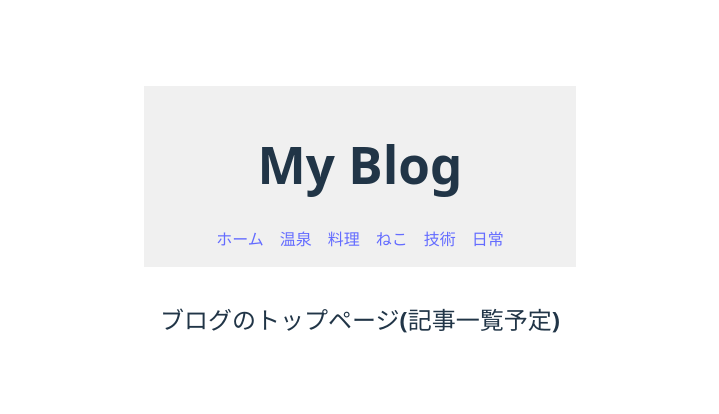
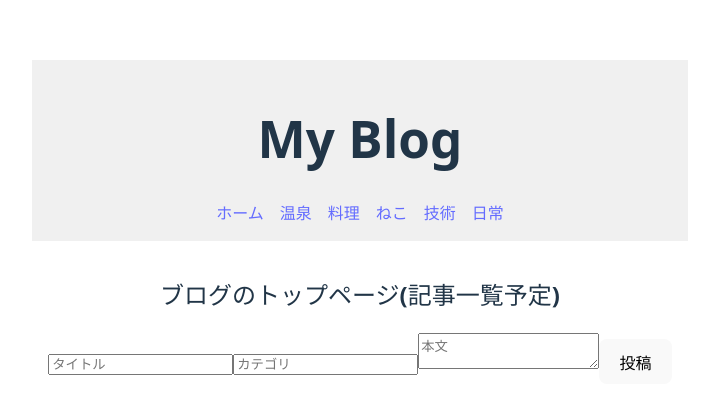
Before and after one commit to sakanataro0113/vite-project, a React (Vite) app: page / in a window 1280 px wide. Shown: the part 170-584 px from the top of the page, without its empty margins (280-999 px from the left). Built offline with nearby package versions, Linux system fonts and the light colour scheme.

Commit message:
PostFormを表示

```diff
--- a/src/App.tsx
+++ b/src/App.tsx
@@ -1,5 +1,6 @@
 import {Routes,Route,Link} from 'react-router-dom'
 import TitleCard from './category/title_card.tsx';
+import PostForm from './components/PostForm.tsx';
 
 function Home(){
   return <h2>ブログのトップページ(記事一覧予定)</h2>
@@ -33,6 +34,7 @@ export default function App(){
               />
           ))}
         </Routes>
+        <PostForm/>
       </main>
     </div>
   )
```
